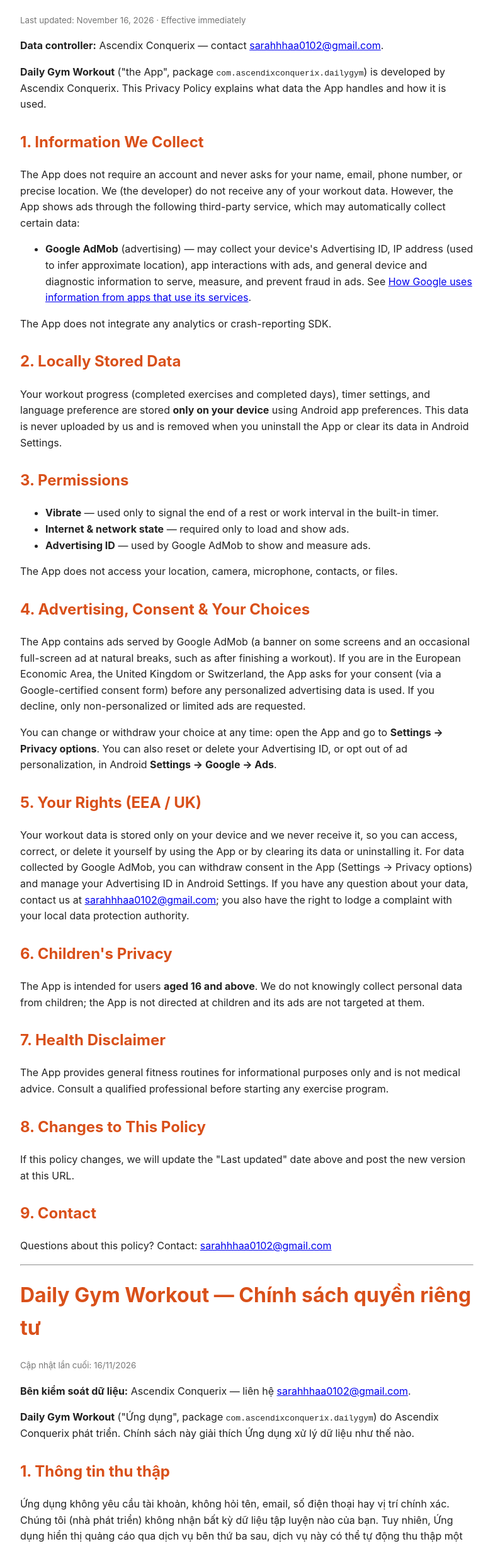
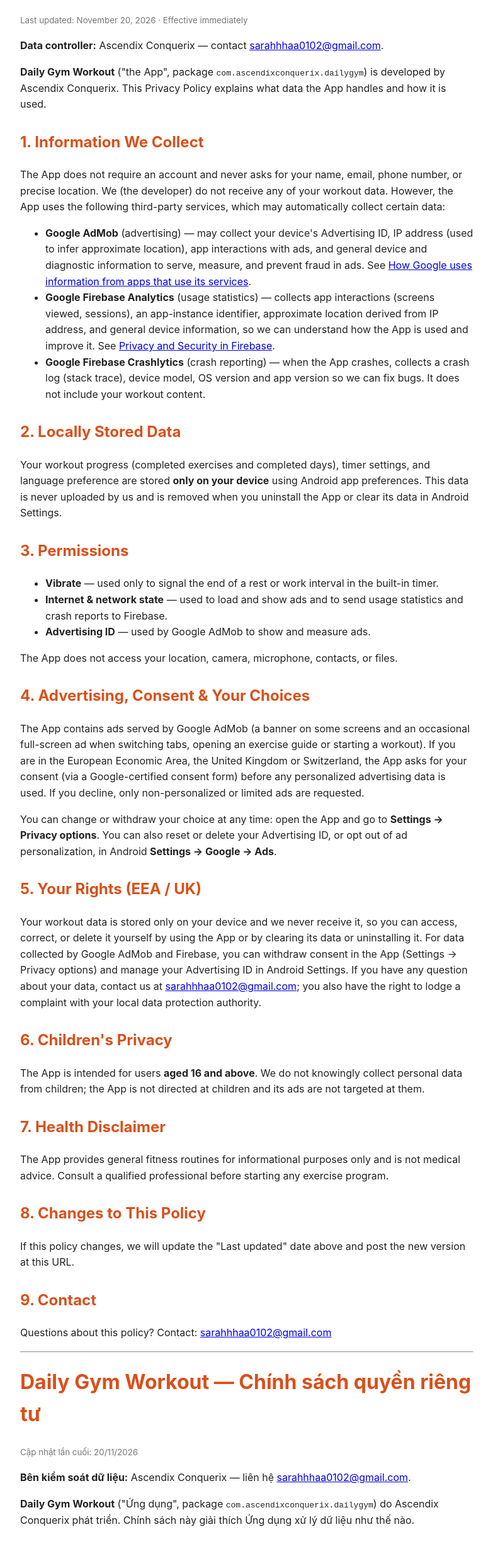
Before and after one commit to ascendixconquerix/dailygym-privacy, a plain HTML site: page index.html in a window 1280 px wide. Shown: the part 94-2546 px from the top of the page at 63% size, without its empty margins (248-1031 px from the left). Drawn offline with Linux system fonts and the light colour scheme.

Commit message:
Add Firebase Analytics & Crashlytics

```diff
--- a/index.html
+++ b/index.html
@@ -14,18 +14,19 @@
 <body>
 
 <h1>Daily Gym Workout — Privacy Policy</h1>
-<small>Last updated: November 16, 2026 · Effective immediately</small>
+<small>Last updated: November 20, 2026 · Effective immediately</small>
 
 <p><strong>Data controller:</strong> Ascendix Conquerix — contact <a href="mailto:sarahhhaa0102@gmail.com">sarahhhaa0102@gmail.com</a>.</p>
 
 <p><strong>Daily Gym Workout</strong> ("the App", package <code>com.ascendixconquerix.dailygym</code>) is developed by Ascendix Conquerix. This Privacy Policy explains what data the App handles and how it is used.</p>
 
 <h2>1. Information We Collect</h2>
-<p>The App does not require an account and never asks for your name, email, phone number, or precise location. We (the developer) do not receive any of your workout data. However, the App shows ads through the following third-party service, which may automatically collect certain data:</p>
+<p>The App does not require an account and never asks for your name, email, phone number, or precise location. We (the developer) do not receive any of your workout data. However, the App uses the following third-party services, which may automatically collect certain data:</p>
 <ul>
   <li><strong>Google AdMob</strong> (advertising) — may collect your device's Advertising ID, IP address (used to infer approximate location), app interactions with ads, and general device and diagnostic information to serve, measure, and prevent fraud in ads. See <a href="https://policies.google.com/technologies/partner-sites">How Google uses information from apps that use its services</a>.</li>
+  <li><strong>Google Firebase Analytics</strong> (usage statistics) — collects app interactions (screens viewed, sessions), an app-instance identifier, approximate location derived from IP address, and general device information, so we can understand how the App is used and improve it. See <a href="https://firebase.google.com/support/privacy">Privacy and Security in Firebase</a>.</li>
+  <li><strong>Google Firebase Crashlytics</strong> (crash reporting) — when the App crashes, collects a crash log (stack trace), device model, OS version and app version so we can fix bugs. It does not include your workout content.</li>
 </ul>
-<p>The App does not integrate any analytics or crash-reporting SDK.</p>
 
 <h2>2. Locally Stored Data</h2>
 <p>Your workout progress (completed exercises and completed days), timer settings, and language preference are stored <strong>only on your device</strong> using Android app preferences. This data is never uploaded by us and is removed when you uninstall the App or clear its data in Android Settings.</p>
@@ -33,17 +34,17 @@
 <h2>3. Permissions</h2>
 <ul>
   <li><strong>Vibrate</strong> — used only to signal the end of a rest or work interval in the built-in timer.</li>
-  <li><strong>Internet &amp; network state</strong> — required only to load and show ads.</li>
+  <li><strong>Internet &amp; network state</strong> — used to load and show ads and to send usage statistics and crash reports to Firebase.</li>
   <li><strong>Advertising ID</strong> — used by Google AdMob to show and measure ads.</li>
 </ul>
 <p>The App does not access your location, camera, microphone, contacts, or files.</p>
 
 <h2>4. Advertising, Consent &amp; Your Choices</h2>
-<p>The App contains ads served by Google AdMob (a banner on some screens and an occasional full-screen ad at natural breaks, such as after finishing a workout). If you are in the European Economic Area, the United Kingdom or Switzerland, the App asks for your consent (via a Google-certified consent form) before any personalized advertising data is used. If you decline, only non-personalized or limited ads are requested.</p>
+<p>The App contains ads served by Google AdMob (a banner on some screens and an occasional full-screen ad when switching tabs, opening an exercise guide or starting a workout). If you are in the European Economic Area, the United Kingdom or Switzerland, the App asks for your consent (via a Google-certified consent form) before any personalized advertising data is used. If you decline, only non-personalized or limited ads are requested.</p>
 <p>You can change or withdraw your choice at any time: open the App and go to <strong>Settings → Privacy options</strong>. You can also reset or delete your Advertising ID, or opt out of ad personalization, in Android <strong>Settings → Google → Ads</strong>.</p>
 
 <h2>5. Your Rights (EEA / UK)</h2>
-<p>Your workout data is stored only on your device and we never receive it, so you can access, correct, or delete it yourself by using the App or by clearing its data or uninstalling it. For data collected by Google AdMob, you can withdraw consent in the App (Settings → Privacy options) and manage your Advertising ID in Android Settings. If you have any question about your data, contact us at <a href="mailto:sarahhhaa0102@gmail.com">sarahhhaa0102@gmail.com</a>; you also have the right to lodge a complaint with your local data protection authority.</p>
+<p>Your workout data is stored only on your device and we never receive it, so you can access, correct, or delete it yourself by using the App or by clearing its data or uninstalling it. For data collected by Google AdMob and Firebase, you can withdraw consent in the App (Settings → Privacy options) and manage your Advertising ID in Android Settings. If you have any question about your data, contact us at <a href="mailto:sarahhhaa0102@gmail.com">sarahhhaa0102@gmail.com</a>; you also have the right to lodge a complaint with your local data protection authority.</p>
 
 <h2>6. Children's Privacy</h2>
 <p>The App is intended for users <strong>aged 16 and above</strong>. We do not knowingly collect personal data from children; the App is not directed at children and its ads are not targeted at them.</p>
@@ -60,18 +61,19 @@
 <hr>
 
 <h1 lang="vi">Daily Gym Workout — Chính sách quyền riêng tư</h1>
-<small>Cập nhật lần cuối: 16/11/2026</small>
+<small>Cập nhật lần cuối: 20/11/2026</small>
 
 <p><strong>Bên kiểm soát dữ liệu:</strong> Ascendix Conquerix — liên hệ <a href="mailto:sarahhhaa0102@gmail.com">sarahhhaa0102@gmail.com</a>.</p>
 
 <p><strong>Daily Gym Workout</strong> ("Ứng dụng", package <code>com.ascendixconquerix.dailygym</code>) do Ascendix Conquerix phát triển. Chính sách này giải thích Ứng dụng xử lý dữ liệu như thế nào.</p>
 
 <h2>1. Thông tin thu thập</h2>
-<p>Ứng dụng không yêu cầu tài khoản, không hỏi tên, email, số điện thoại hay vị trí chính xác. Chúng tôi (nhà phát triển) không nhận bất kỳ dữ liệu tập luyện nào của bạn. Tuy nhiên, Ứng dụng hiển thị quảng cáo qua dịch vụ bên thứ ba sau, dịch vụ này có thể tự động thu thập một số dữ liệu:</p>
+<p>Ứng dụng không yêu cầu tài khoản, không hỏi tên, email, số điện thoại hay vị trí chính xác. Chúng tôi (nhà phát triển) không nhận bất kỳ dữ liệu tập luyện nào của bạn. Tuy nhiên, Ứng dụng dùng các dịch vụ bên thứ ba sau, có thể tự động thu thập một số dữ liệu:</p>
 <ul>
   <li><strong>Google AdMob</strong> (quảng cáo) — có thể thu thập Mã nhận dạng quảng cáo (Advertising ID), địa chỉ IP (dùng để suy ra vị trí gần đúng), tương tác với quảng cáo, thông tin thiết bị và chẩn đoán chung để hiển thị, đo lường và chống gian lận quảng cáo. Xem <a href="https://policies.google.com/technologies/partner-sites">cách Google sử dụng thông tin từ ứng dụng dùng dịch vụ của Google</a>.</li>
+  <li><strong>Google Firebase Analytics</strong> (thống kê sử dụng) — thu thập tương tác trong Ứng dụng (màn đã xem, phiên dùng), mã định danh của bản cài Ứng dụng, vị trí gần đúng suy ra từ địa chỉ IP và thông tin thiết bị chung, để chúng tôi hiểu cách Ứng dụng được dùng và cải thiện nó. Xem <a href="https://firebase.google.com/support/privacy">Quyền riêng tư và bảo mật trong Firebase</a>.</li>
+  <li><strong>Google Firebase Crashlytics</strong> (báo cáo sự cố) — khi Ứng dụng gặp lỗi dừng đột ngột, thu thập nhật ký sự cố (stack trace), mẫu máy, phiên bản hệ điều hành và phiên bản Ứng dụng để chúng tôi sửa lỗi. Không bao gồm nội dung tập luyện của bạn.</li>
 </ul>
-<p>Ứng dụng không tích hợp SDK phân tích hay báo cáo lỗi nào.</p>
 
 <h2>2. Dữ liệu lưu cục bộ</h2>
 <p>Tiến độ tập (bài đã tập, ngày đã hoàn thành), cài đặt đồng hồ và ngôn ngữ ưa thích được lưu <strong>chỉ trên thiết bị của bạn</strong>. Chúng tôi không upload dữ liệu này; nó sẽ bị xoá khi bạn gỡ Ứng dụng hoặc xoá data trong Cài đặt.</p>
@@ -79,17 +81,17 @@
 <h2>3. Quyền (Permissions)</h2>
 <ul>
   <li><strong>Rung</strong> — chỉ dùng để báo hết thời gian nghỉ/tập trong đồng hồ tích hợp.</li>
-  <li><strong>Internet &amp; trạng thái mạng</strong> — chỉ dùng để tải và hiển thị quảng cáo.</li>
+  <li><strong>Internet &amp; trạng thái mạng</strong> — dùng để tải và hiển thị quảng cáo, gửi thống kê sử dụng và báo cáo sự cố tới Firebase.</li>
   <li><strong>Mã nhận dạng quảng cáo</strong> — Google AdMob dùng để hiển thị và đo lường quảng cáo.</li>
 </ul>
 <p>Ứng dụng không truy cập vị trí, camera, micro, danh bạ hay tệp.</p>
 
 <h2>4. Quảng cáo, sự đồng ý &amp; lựa chọn của bạn</h2>
-<p>Ứng dụng có quảng cáo do Google AdMob phân phát (banner ở một số màn hình và thỉnh thoảng quảng cáo toàn màn hình ở điểm nghỉ tự nhiên, như sau khi tập xong). Nếu bạn ở Khu vực kinh tế châu Âu, Vương quốc Anh hoặc Thuỵ Sĩ, Ứng dụng sẽ xin sự đồng ý của bạn (qua biểu mẫu đồng ý được Google chứng nhận) trước khi dùng dữ liệu cho quảng cáo cá nhân hoá. Nếu bạn từ chối, Ứng dụng chỉ yêu cầu quảng cáo không cá nhân hoá hoặc giới hạn.</p>
+<p>Ứng dụng có quảng cáo do Google AdMob phân phát (banner ở một số màn hình và thỉnh thoảng quảng cáo toàn màn hình khi chuyển tab, mở hướng dẫn bài tập hoặc bắt đầu buổi tập). Nếu bạn ở Khu vực kinh tế châu Âu, Vương quốc Anh hoặc Thuỵ Sĩ, Ứng dụng sẽ xin sự đồng ý của bạn (qua biểu mẫu đồng ý được Google chứng nhận) trước khi dùng dữ liệu cho quảng cáo cá nhân hoá. Nếu bạn từ chối, Ứng dụng chỉ yêu cầu quảng cáo không cá nhân hoá hoặc giới hạn.</p>
 <p>Bạn có thể đổi hoặc rút lại lựa chọn bất cứ lúc nào: mở Ứng dụng → <strong>Cài đặt → Tuỳ chọn quyền riêng tư</strong>. Bạn cũng có thể đặt lại/xoá Mã nhận dạng quảng cáo hoặc tắt cá nhân hoá quảng cáo trong <strong>Cài đặt Android → Google → Quảng cáo</strong>.</p>
 
 <h2>5. Quyền của bạn (EEA / Anh)</h2>
-<p>Dữ liệu tập luyện chỉ lưu trên thiết bị và chúng tôi không bao giờ nhận được, nên bạn có thể tự truy cập, chỉnh sửa hoặc xoá ngay trong Ứng dụng, bằng cách xoá dữ liệu Ứng dụng hoặc gỡ cài đặt. Với dữ liệu do Google AdMob thu thập, bạn có thể rút lại sự đồng ý trong Ứng dụng (Cài đặt → Tuỳ chọn quyền riêng tư) và quản lý Mã nhận dạng quảng cáo trong Cài đặt Android. Mọi thắc mắc về dữ liệu, liên hệ <a href="mailto:sarahhhaa0102@gmail.com">sarahhhaa0102@gmail.com</a>; bạn cũng có quyền khiếu nại lên cơ quan bảo vệ dữ liệu tại địa phương.</p>
+<p>Dữ liệu tập luyện chỉ lưu trên thiết bị và chúng tôi không bao giờ nhận được, nên bạn có thể tự truy cập, chỉnh sửa hoặc xoá ngay trong Ứng dụng, bằng cách xoá dữ liệu Ứng dụng hoặc gỡ cài đặt. Với dữ liệu do Google AdMob và Firebase thu thập, bạn có thể rút lại sự đồng ý trong Ứng dụng (Cài đặt → Tuỳ chọn quyền riêng tư) và quản lý Mã nhận dạng quảng cáo trong Cài đặt Android. Mọi thắc mắc về dữ liệu, liên hệ <a href="mailto:sarahhhaa0102@gmail.com">sarahhhaa0102@gmail.com</a>; bạn cũng có quyền khiếu nại lên cơ quan bảo vệ dữ liệu tại địa phương.</p>
 
 <h2>6. Quyền riêng tư của trẻ em</h2>
 <p>Ứng dụng dành cho người dùng <strong>từ 16 tuổi trở lên</strong>. Chúng tôi không cố ý thu thập dữ liệu cá nhân của trẻ em; Ứng dụng không hướng tới trẻ em và quảng cáo không nhắm tới trẻ em.</p>
```
